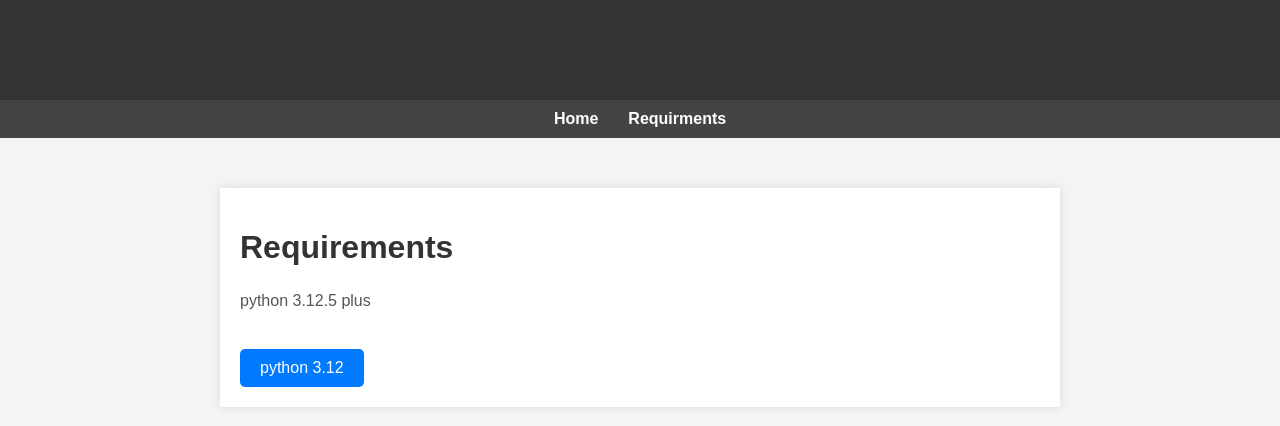
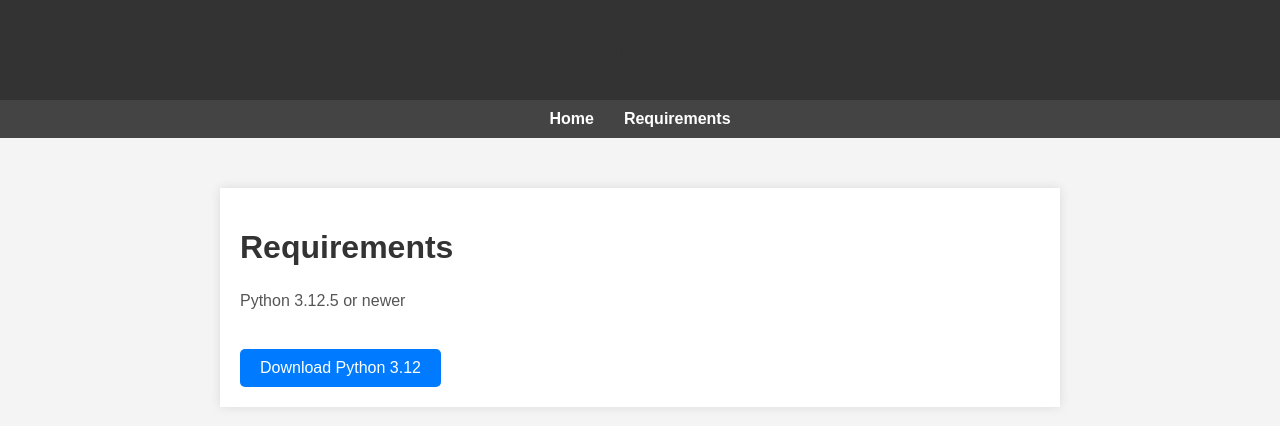
Before and after one commit to GitURL-inc/GitURL-inc.github.io, a plain HTML site: page Requirements/index.html in a window 1280 px wide. Drawn offline with Linux system fonts and the light colour scheme.

Commit message:
Update index.html

```diff
--- a/Requirements/index.html
+++ b/Requirements/index.html
@@ -66,14 +66,14 @@
     </header>
 
     <nav>
-        <a href="GitURL-inc.github.io">Home</a>
-        <a href="#">Requirments</a>
+        <a href="https://GitURL-inc.github.io">Home</a>
+        <a href="#">Requirements</a>
     </nav>
 
     <main>
         <h1>Requirements</h1>
-        <p>python 3.12.5 plus</p>
-        <a href="https://www.python.org/downloads/release/python-3125/" class="button">python 3.12</a>
+        <p>Python 3.12.5 or newer</p>
+        <a href="https://www.python.org/downloads/release/python-3125/" class="button">Download Python 3.12</a>
     </main>
 </body>
 </html>
```
